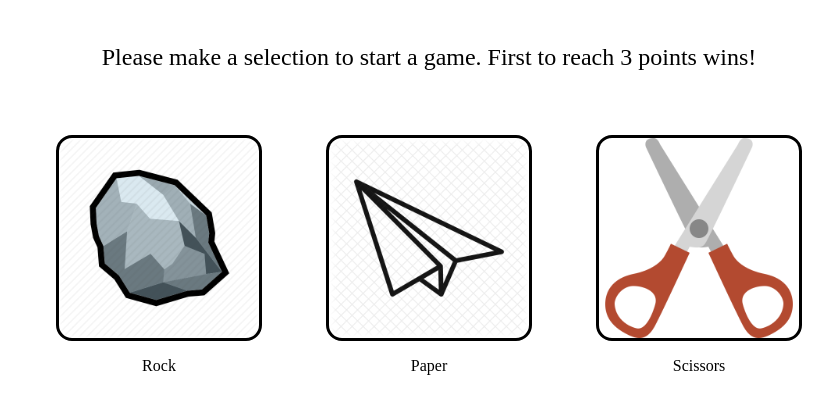
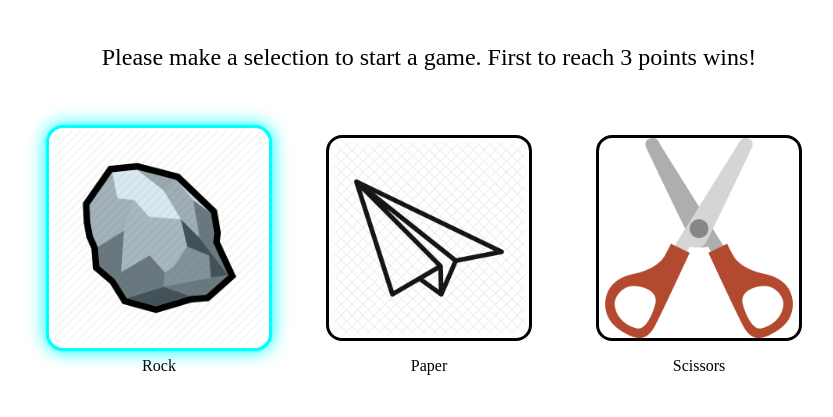
Before and after one commit to wph12/rock-paper-scissors, a plain HTML site: page index.html in a window 1280 px wide. In both pictures the pointer is over the element 370 px from the left and 348 px from the top of the page. Shown: the part 110-527 px from the top of the page, without its empty margins (211-1044 px from the left). Drawn offline with Linux system fonts and the light colour scheme.

Commit message:
add button effects

```diff
--- a/script.js
+++ b/script.js
@@ -123,8 +123,6 @@ game();
 
 /*
 todo: edit styling:
-- maybe buttons have border and effect when hovered like the drum kit
-- make buttons have click effect
 - display player and computer afterchoices?
 - transition for score update with border
 - update play again button to look nice
--- a/styles.css
+++ b/styles.css
@@ -66,3 +66,14 @@ body{
     height: 200px;
     width: 200px;
 }
+
+.window:hover {
+    transform: scale(1.1);
+    border-color: cyan;
+    box-shadow: 0 0 1rem cyan;
+}
+
+.window:active{
+    transform: scale(0.99);
+    box-shadow: 3px 2px 22px 1px rgba(0, 0, 0, 0.24);
+}
```
